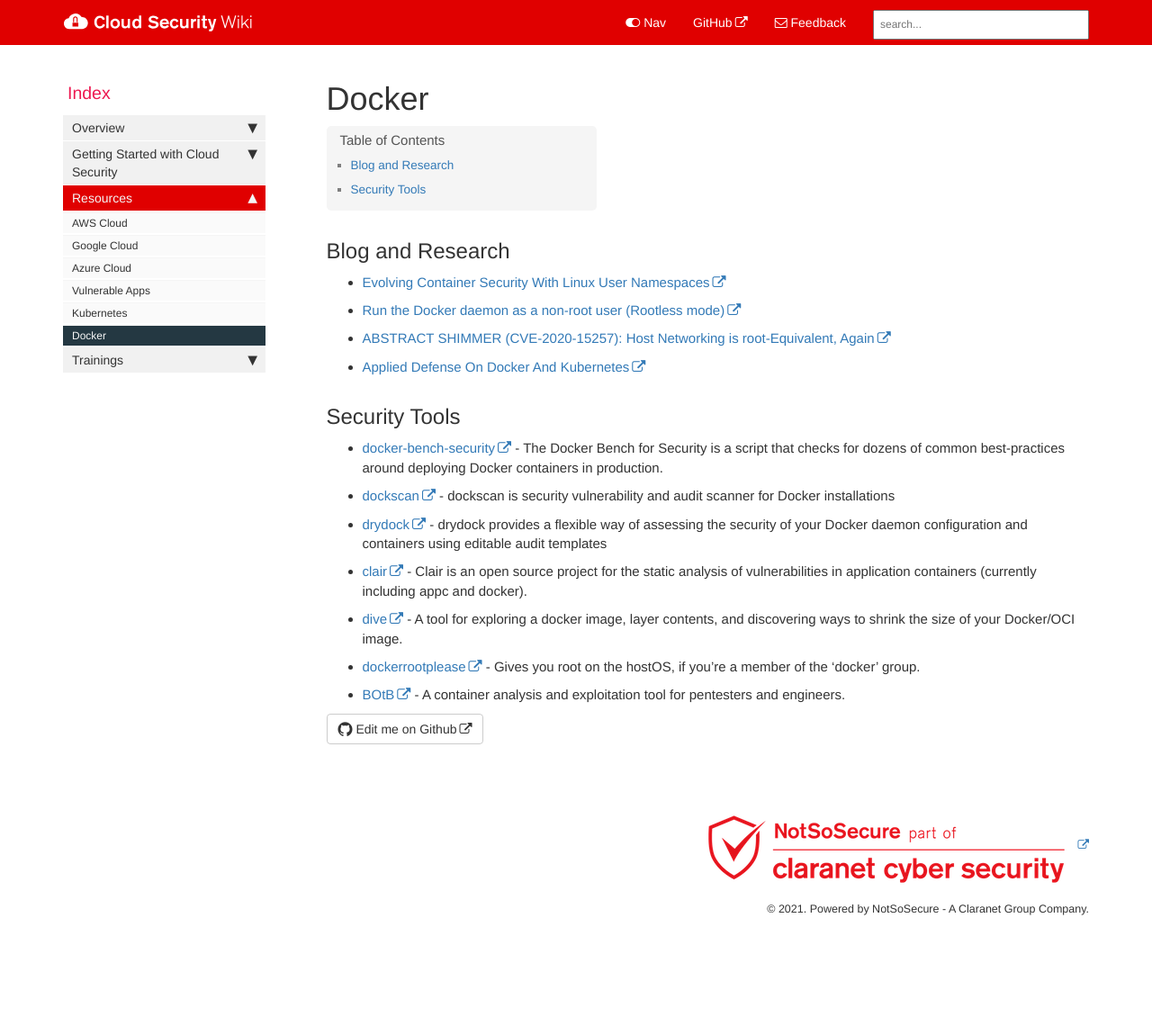
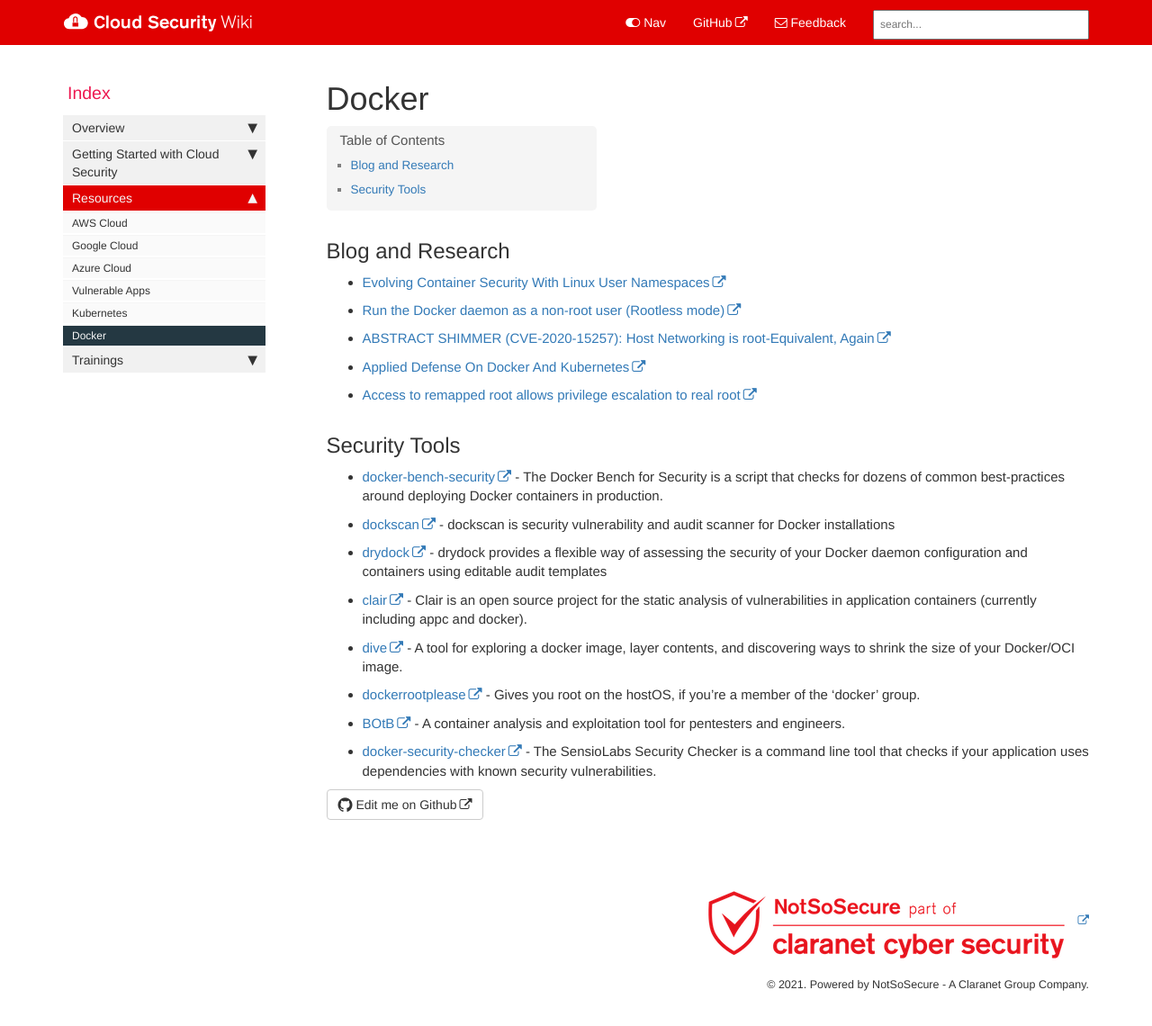
Before and after one commit to NotSoSecure/cloud-sec-wiki, a Jekyll site: the page built from pages/mydoc/docker.md, in a window 1280 px wide and 1154 px high. Shown: the top 1140 px of the window at 90% size. Built offline with Jekyll 4.4.1, drawn with Linux system fonts in a browser that asks for light colours; nearby versions of some CDN libraries; comment, search, counter and statistics services are not loaded.

Commit message:
Update docker.md

```diff
--- a/pages/mydoc/docker.md
+++ b/pages/mydoc/docker.md
@@ -13,6 +13,7 @@ folder: mydoc
 * [Run the Docker daemon as a non-root user (Rootless mode)](https://docs.docker.com/engine/security/rootless/)
 * [ABSTRACT SHIMMER (CVE-2020-15257): Host Networking is root-Equivalent, Again](https://research.nccgroup.com/2020/12/10/abstract-shimmer-cve-2020-15257-host-networking-is-root-equivalent-again/)
 * [Applied Defense On Docker And Kubernetes](https://www.youtube.com/watch?v=auC712hFJes)
+* [Access to remapped root allows privilege escalation to real root](https://github.com/moby/moby/security/advisories/GHSA-7452-xqpj-6rpc)
 
 ## Security Tools
 
@@ -23,3 +24,4 @@ folder: mydoc
 * [dive](https://github.com/wagoodman/dive) - A tool for exploring a docker image, layer contents, and discovering ways to shrink the size of your Docker/OCI image.
 * [dockerrootplease](https://github.com/chrisfosterelli/dockerrootplease) - Gives you root on the hostOS, if you're a member of the 'docker' group.
 * [BOtB](https://github.com/brompwnie/botb) - A container analysis and exploitation tool for pentesters and engineers.
+* [docker-security-checker](https://github.com/guardrailsio/docker-security-checker) - The SensioLabs Security Checker is a command line tool that checks if your application uses dependencies with known security vulnerabilities.
```
